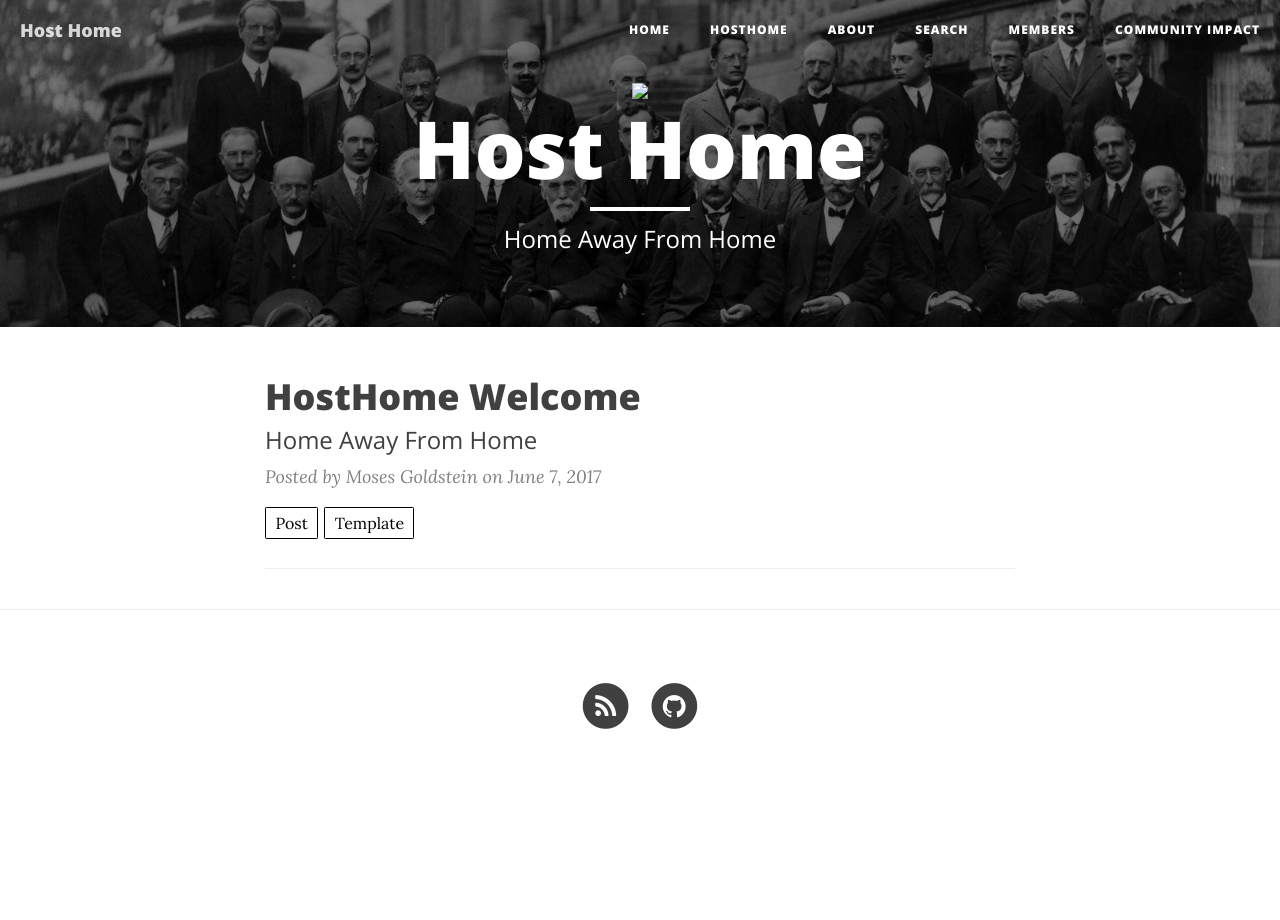
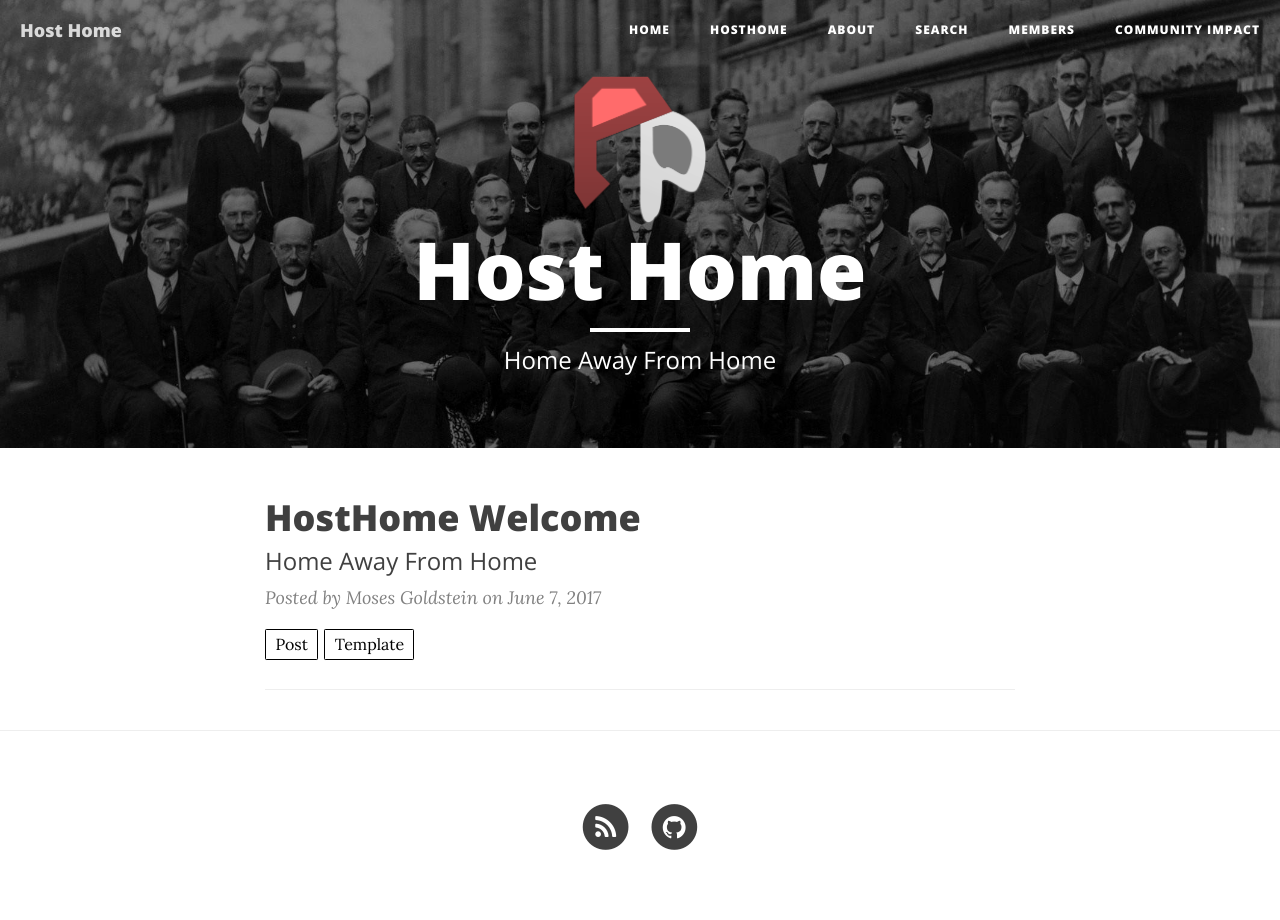
Before and after one commit to hosthome/hosthome.github.io, a Jekyll site: the page built from index.html, in a window 1280 px wide. Built offline with Jekyll 4.4.1, drawn with Linux system fonts in a browser that asks for light colours; nearby versions of some CDN libraries; the list of posts is cut into pages by our own code.

Commit message:
Adding files edits

```diff
--- a/_config.yml
+++ b/_config.yml
@@ -8,7 +8,7 @@ url: "https://hosthome.github.io/"
 baseurl: ""
 header-img: img/home-bg.jpg
 headercolor: "#FFFFFF"
-logo: /project-pages/img/logos/Project-Pages-New-Logo-Inverted.png
+logo: /img/logos/Project-Pages-New-Logo-Inverted.png
 
 # Tertiary Parameters
 github_username:  projectpages
```
